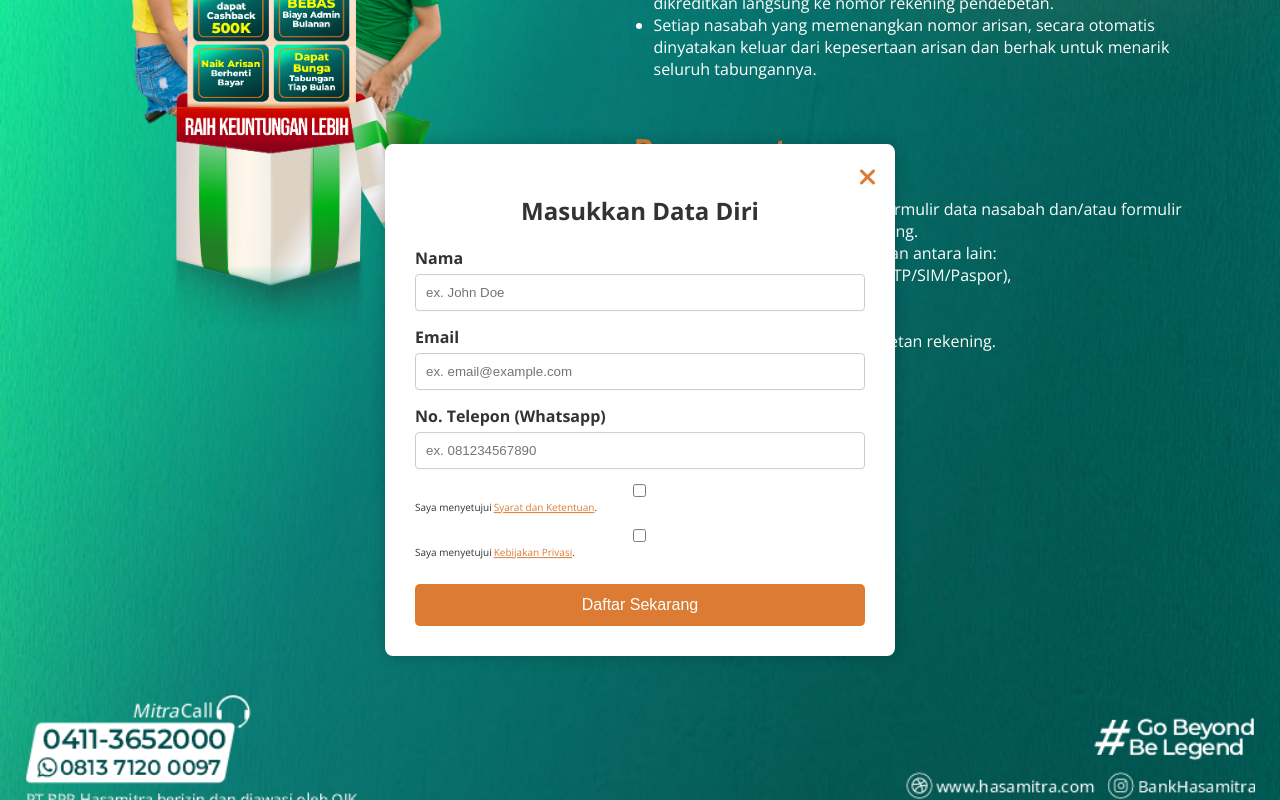
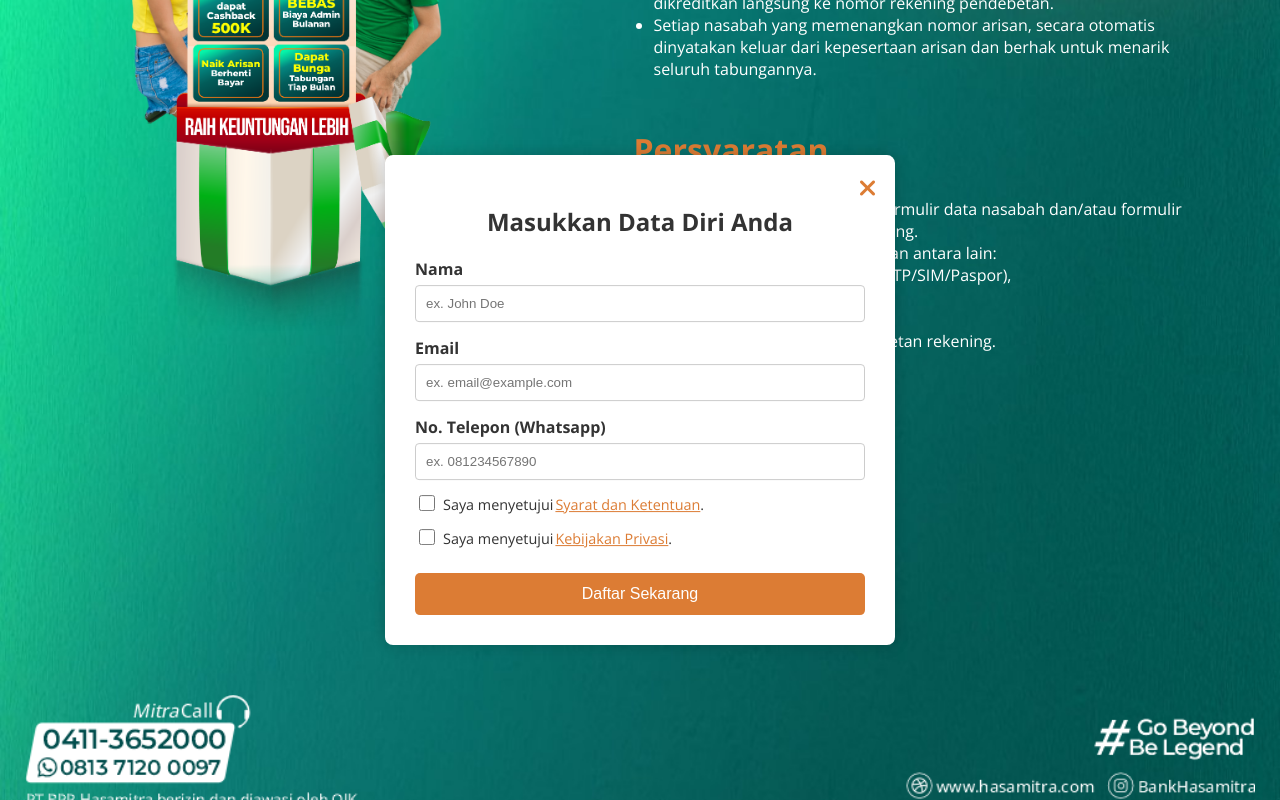
Before and after one commit to Jnxx02/Hasamitra-Internship, a React (Create React App) app in the folder landing-page_new-ariska/: page / in a window 1280 px wide. Both pictures are taken after a click on the button "Raih Keuntungan". Shown: the part 898-1698 px from the top of the page. Built offline with nearby package versions, Linux system fonts and the light colour scheme.

Commit message:
fix: pop-up form layout

```diff
--- a/landing-page_new-ariska/src/LandingPage.css
+++ b/landing-page_new-ariska/src/LandingPage.css
@@ -407,12 +407,13 @@ a {
   color: #333;
   font-weight: normal;
   text-align: left;
-  font-size: 10px;
-  flex-wrap: wrap;
+  font-size: 0.9rem;
 }
 
 .form-popup .checkbox-label input[type="checkbox"] {
-  margin-right: 5px;
+  width: 16px;
+  height: 16px;
+  margin-right: 8px;
   margin-top: 0;
 }
 
--- a/landing-page_new-ariska/src/LandingPage.js
+++ b/landing-page_new-ariska/src/LandingPage.js
@@ -160,7 +160,7 @@ function LandingPage() {
       {showForm && (
         <div className="form-popup">
           <form onSubmit={handleSubmit}>
-            <h2>Masukkan Data Diri</h2>
+            <h2>Masukkan Data Diri Anda</h2>
             <label>
               Nama
               <input
```
